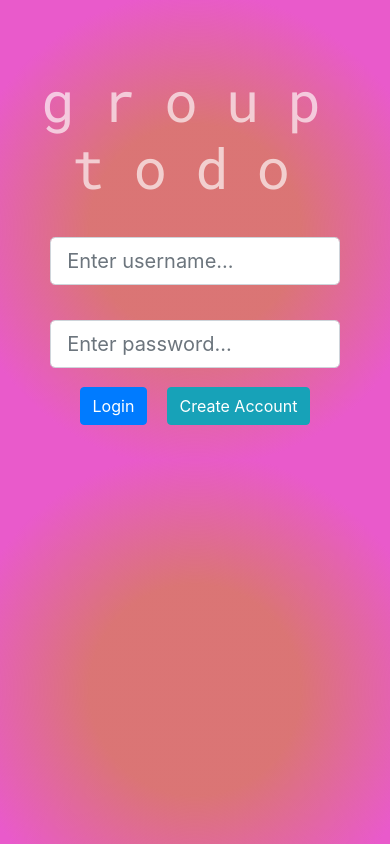
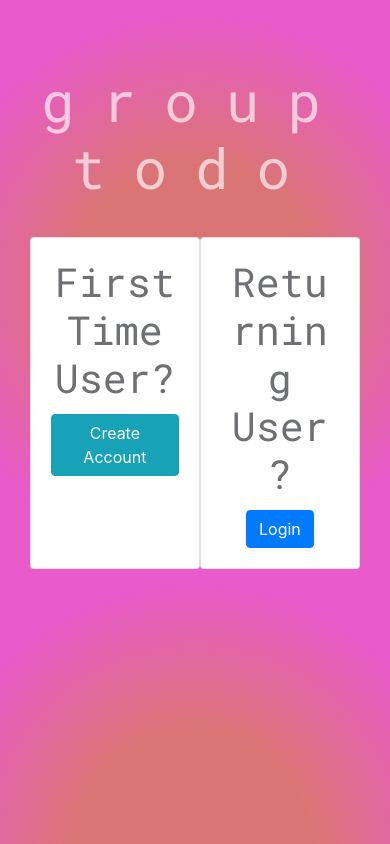
Before and after one commit to FineasA/vue-group-todo-io, a Vue app: page / in a window 390 px wide. Built offline with nearby package versions, Linux system fonts and the light colour scheme; no server answers.

Commit message:
better backend responsiveness and better ui

```diff
--- a/src/App.vue
+++ b/src/App.vue
@@ -5,9 +5,14 @@
         <h1 class="title-text display-4 text-white text-center">group todo</h1>
       </b-col>
     </b-row>
-    <b-row style="justify-content: center">
+    <b-row v-show="!userSelectedConfig">
+      <b-col cols="12">
+        <first-time-user></first-time-user>
+      </b-col>
+    </b-row>
+    <b-row v-show="userSelectedConfig" style="justify-content: center">
       <b-col>
-        <login v-show="!login" :socket="socket"></login>
+        <login v-show="!login" :socket="socket" :userConfigSelection="userConfigSelection"></login>
         <list-display v-show="login" :socket="socket"></list-display>
       </b-col>
     </b-row>
@@ -19,6 +24,7 @@
 import io from "socket.io-client";
 import Login from "./components/Login.vue";
 import ListDisplay from "./components/ListDisplay.vue";
+import FirstTimeUser from "./components/FirstTimeUser.vue";
 
 //import EventBus
 import { EventBus } from "./main.js";
@@ -27,16 +33,27 @@ export default {
   components: {
     Login,
     ListDisplay,
+    FirstTimeUser,
   },
   data() {
     return {
+      userSelectedConfig: false,
       login: false,
       socket: io("https://vue-group-todo-io.herokuapp.com/"),
+      //if local make sure localhost:3000
+      //if not local make sure heroku link https://vue-group-todo-io.herokuapp.com/
+      //also makesure its node server.js not nodemon
+      userConfigSelection: "",
     };
   },
   created() {
     EventBus.$on("login", () => {
       this.login = true;
+    });
+
+    EventBus.$on("user-config-selected", (selection) => {
+      this.userConfigSelection = selection;
+      this.userSelectedConfig = true;
     });
   },
 };
--- /dev/null
+++ b/src/components/FirstTimeUser.vue
@@ -0,0 +1,34 @@
+<template>
+  <b-container class="user-config">
+    <b-card
+      title="First Time User?"
+      style="max-width: 25rem; margin-top: 2.2rem; margin-left: auto; margin-right: auto; text-align: center;"
+    >
+      <b-button variant="info" @click="userSelection('new-user')">Create Account</b-button>
+    </b-card>
+    <b-card
+      title="Returning User?"
+      style="max-width: 25rem; margin-top: 2.2rem; margin-left: auto; margin-right: auto; text-align: center;"
+    >
+      <b-button variant="primary" @click="userSelection('returning-user')">Login</b-button>
+    </b-card>
+  </b-container>
+</template>
+
+<script>
+import { EventBus } from "../main.js";
+export default {
+  methods: {
+    userSelection(selection) {
+      EventBus.$emit("user-config-selected", selection);
+    },
+  },
+};
+</script>
+
+<style scoped>
+.user-config {
+  display: flex;
+  flex-direction: row;
+}
+</style>
--- a/src/components/ListDisplay.vue
+++ b/src/components/ListDisplay.vue
@@ -119,8 +119,6 @@ export default {
 
     //get users from server when others join
     this.socket.on("users-list-updated", (usersOnline) => {
-      console.log("????????????");
-      console.log(usersOnline);
       this.usersOnline = usersOnline;
     });
 
@@ -138,11 +136,12 @@ export default {
     });
 
     //get updated team members online from server
-    this.socket.on("user-disconnected-update", (socketId) => {
-      console.log(this.users);
-      console.log(socketId);
-      const result = this.users.filter((user) => user.socketId !== socketId);
-      console.log(result);
+    this.socket.on("user-disconnected-update", (userDisconnected) => {
+      console.log(this.usersOnline);
+      const filteredUsers = this.usersOnline.filter(
+        (user) => userDisconnected !== user.username
+      );
+      this.usersOnline = filteredUsers;
     });
   },
 };
--- a/src/components/Login.vue
+++ b/src/components/Login.vue
@@ -23,8 +23,14 @@
         variant="danger"
         :show="failedAuth"
       >{{errMsg}}</b-alert>
-      <b-button @click="authenticateLogin" style="margin-top: 1.2rem" variant="primary">Login</b-button>
       <b-button
+        @click="authenticateLogin"
+        v-if="userConfigSelection === 'returning-user'"
+        style="margin-top: 1.2rem"
+        variant="primary"
+      >Login</b-button>
+      <b-button
+        v-if="userConfigSelection === 'new-user'"
         @click="createAccount"
         variant="info"
         style="margin-top: 1.2rem; margin-left: 1.2rem"
@@ -37,7 +43,7 @@
 import { EventBus } from "../main.js";
 
 export default {
-  props: ["socket"],
+  props: ["socket", "userConfigSelection"],
   data() {
     return {
       userAccount: {
@@ -58,8 +64,10 @@ export default {
     },
     login() {
       EventBus.$emit("login", this.userAccount.username);
+      console.log(this.socket.id);
       this.socket.emit("user-joined", {
         username: this.userAccount.username,
+        socketId: this.socket.id,
       });
     },
   },
```
Also changed, not shown: 2 other files (tests, documents, lock files or other folders).
